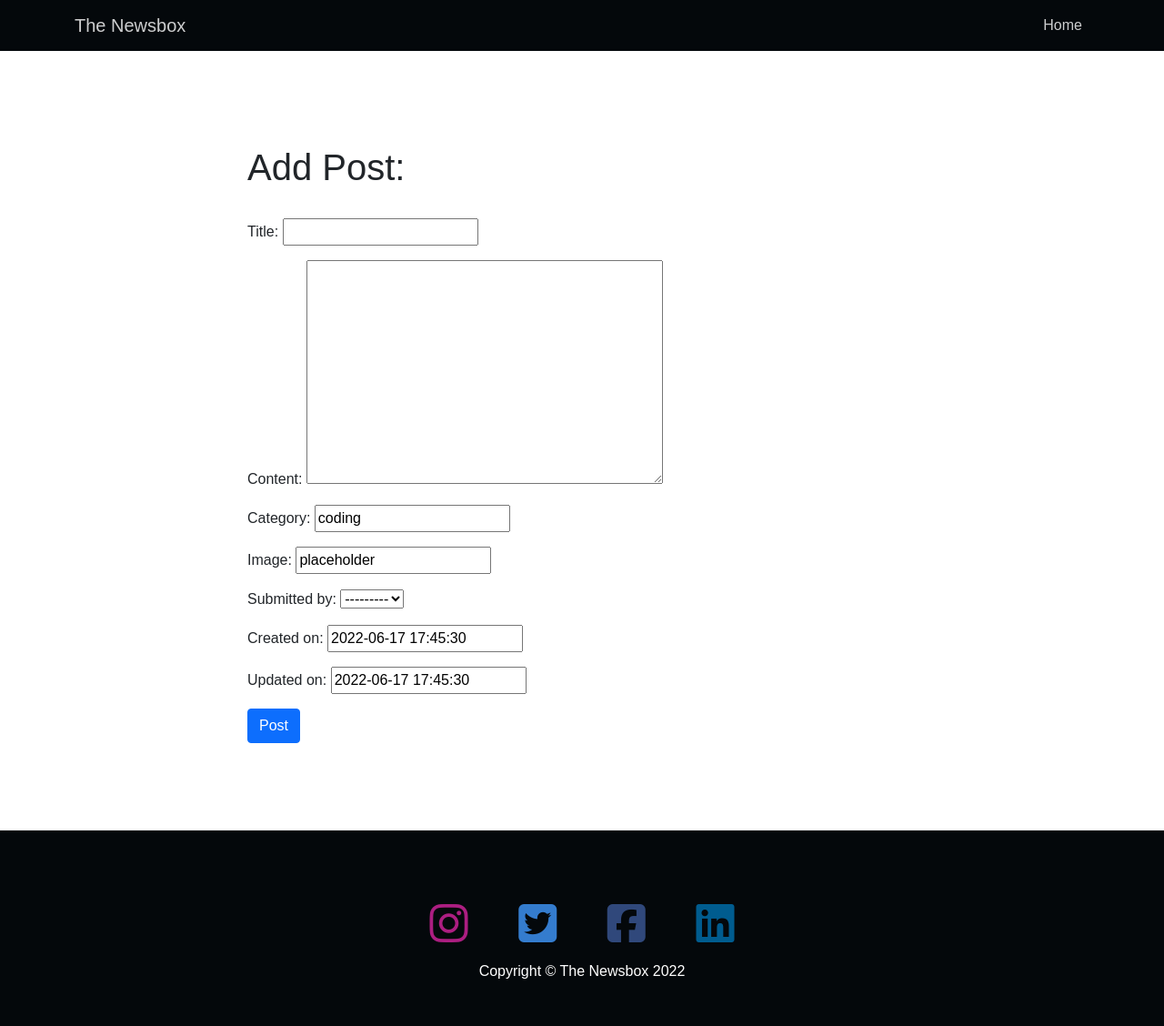
After one commit to paulie-o74/newsbox86, a Django app: page /add_post/ in a window 1280 px wide. The commit adds this page. Shown: the whole page at 91% size. Run offline with Django 3.2, Linux system fonts and the light colour scheme; some libraries are stand-ins or nearby versions.

Commit message:
Add add post functionality

```diff
--- a/blog/urls.py
+++ b/blog/urls.py
@@ -1,7 +1,8 @@
 from django.urls import path
-from .views import HomeView, PostDetailView
+from .views import HomeView, PostDetailView, AddPostView
 
 urlpatterns = [
     path('', HomeView.as_view(), name='index'),
     path('post/<int:pk>', PostDetailView.as_view(), name='post_detail'),
+    path('add_post/', AddPostView.as_view(), name='add_post'),
 ]
--- a/blog/views.py
+++ b/blog/views.py
@@ -15,3 +15,9 @@ class HomeView(generic.ListView):
 class PostDetailView(generic.DetailView):
     model = Post
     template_name = 'post_detail.html'
+
+
+class AddPostView(generic.CreateView):
+    model = Post
+    template_name = 'add_post.html'
+    fields = '__all__'
--- /dev/null
+++ b/templates/add_post.html
@@ -0,0 +1,36 @@
+{% extends "base.html" %}
+{% block title %}Add Post{% endblock %}
+{% block content %}
+
+
+
+<!-- Add post page -->
+
+<section class="py-5 min-vh-100">
+    <div class="container my-5">
+        <div class="row justify-content-center">
+            <div class="col-lg-8">
+                <h1>Add Post:</h1>
+                <br>
+                <!-- See forms.py -->
+                <form method="POST" class="">
+                    {% csrf_token %}
+
+                    {{ form.as_p }}
+
+                    <button class="btn btn-primary" type="submit">Post</button>
+                </form>
+            </div>
+        </div>
+    </div>
+</section>
+
+<!-- Javascript to autopopulate user.id if logged in -->
+
+<script>
+    // var name = "{{ user.id }}";
+    // document.getElementById("elder").value = name;
+</script>
+
+
+{% endblock %}
--- a/templates/base.html
+++ b/templates/base.html
@@ -32,16 +32,16 @@
     <!-- Responsive navbar-->
     <nav class="navbar navbar-expand-lg navbar-dark bg-custom">
         <div class="container">
-            <a class="navbar-brand" href="/">The Newsbox</a>
+            <a class="navbar-brand" href="{% url 'index' %}">The Newsbox</a>
             <button class="navbar-toggler" type="button" data-bs-toggle="collapse"
                 data-bs-target="#navbarSupportedContent" aria-controls="navbarSupportedContent" aria-expanded="false"
                 aria-label="Toggle navigation"><span class="navbar-toggler-icon"></span></button>
             <div class="collapse navbar-collapse" id="navbarSupportedContent">
                 <ul class="navbar-nav ms-auto mb-2 mb-lg-0">
-                    <li class="nav-item"><a class="nav-link active" aria-current="page" href="/">Home</a></li>
+                    <li class="nav-item"><a class="nav-link active" aria-current="page" href="{% url 'index' %}">Home</a></li>
                     <!-- <li class="nav-item"><a class="nav-link" href="#!">Categories</a></li> -->
                     {% if user.is_authenticated %}
-
+                    <li class="nav-item"><a class="nav-link" href="{% url 'add_post' %}">Add post</a></li>
                     <!-- Show user status-->
                     <li class="nav-item"><a class="nav-link">User: {{ user.username }}</a></li>
                     {% else %}
--- a/templates/post_detail.html
+++ b/templates/post_detail.html
@@ -1,5 +1,5 @@
 {% extends "base.html" %}
-{% block title %}Post detail {% endblock %}
+{% block title %}{{ post.title }}{% endblock %}
 {% block content %}
 
 
```
